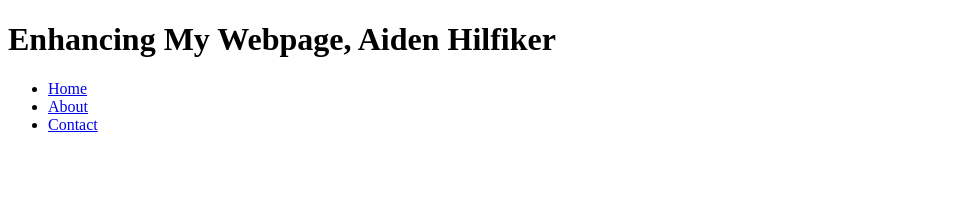
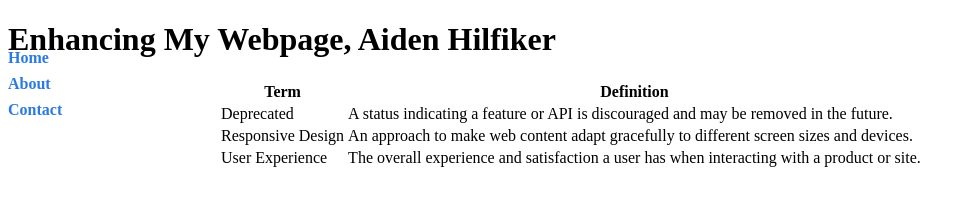
Before and after one commit to arhilfiker333/ch03project_arhilfiker333, a plain HTML site: page index.html in a window 1280 px wide. Shown: the whole page, without its empty margins (0-975 px from the left). Drawn offline with Linux system fonts and the light colour scheme.

Commit message:
Test for the Table.

```diff
--- a/index.html
+++ b/index.html
@@ -4,7 +4,7 @@
         <!-- Developer: (Aiden Hilfiker)
         Start Date: (09/20/2023) -->
         <title>Enhancing My Webpage</title>
-        <link rel="stylesheet" type="text/css" href="styles.css"/>
+        <link rel="stylesheet" type="text/css" href="styles/main.css"/>
     </head>
     <body>
         <header>
@@ -20,6 +20,28 @@
             </ul>
         </nav>
         <section>
+            <table>
+                <thead>
+                    <tr>
+                        <th>Term</th>
+                        <th>Definition</th>
+                    </tr>
+                </thead>
+                <tbody>
+                    <tr>
+                        <td>Deprecated</td>
+                        <td>A status indicating a feature or API is discouraged and may be removed in the future.</td>
+                    </tr>
+                    <tr>
+                        <td>Responsive Design</td>
+                        <td>An approach to make web content adapt gracefully to different screen sizes and devices.</td>
+                    </tr>
+                    <tr>
+                        <td>User Experience</td>
+                        <td>The overall experience and satisfaction a user has when interacting with a product or site.</td>
+                    </tr>
+                </tbody>
+            </table>
         </section>
         <footer>
         </footer>
```
